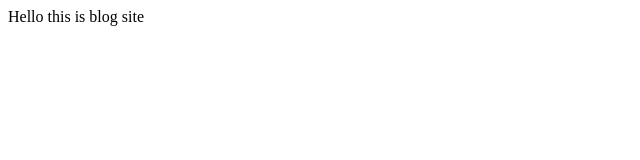
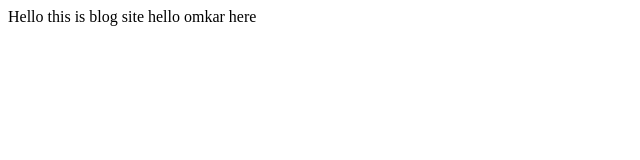
Before and after one commit to OmkarTuptewar/BLOGWEBSITE, a React (Vite) app: page / in a window 1280 px wide. Shown: the top 160 px of the page, without its empty margins (0-640 px from the left). Built offline with nearby package versions, Linux system fonts and the light colour scheme.

Commit message:
added intro

```diff
--- a/src/App.jsx
+++ b/src/App.jsx
@@ -6,6 +6,7 @@ function App() {
   return (
     <>
       Hello this is blog site
+      hello omkar here
     </>
   )
 }
```
